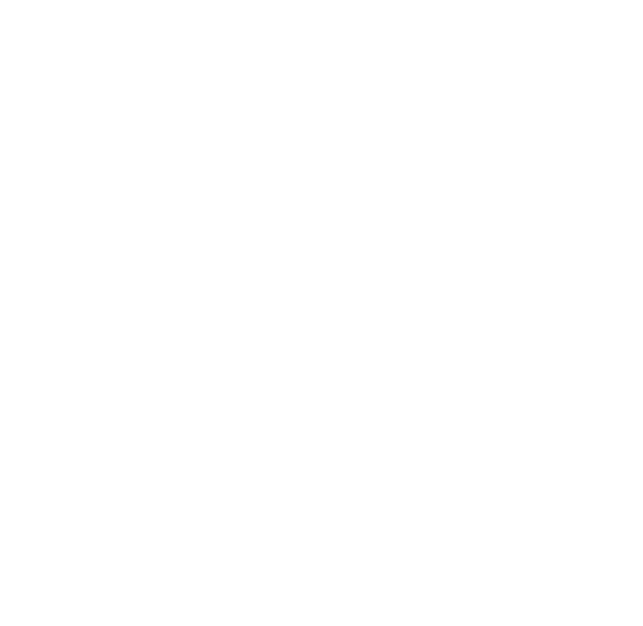
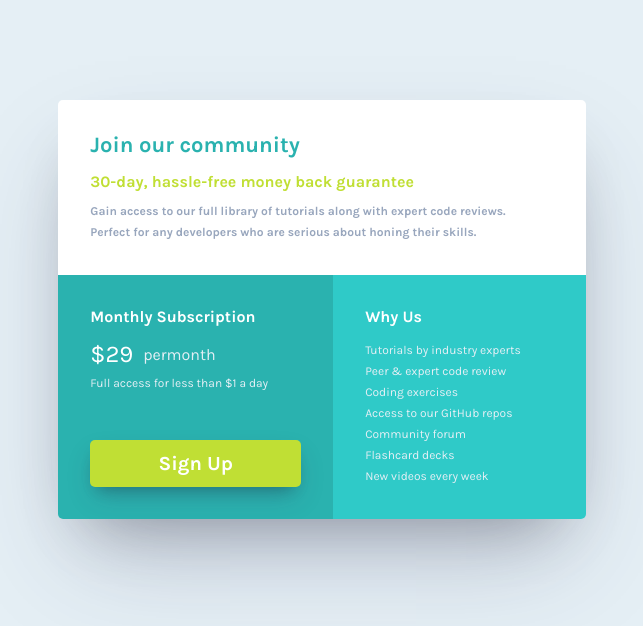
Before and after one commit to abeljrgit/fe-react, a React (Vite) app: page / in a window 1280 px wide. Shown: the top 626 px of the page, without its empty margins (318-961 px from the left). Built offline with nearby package versions, Linux system fonts and the light colour scheme.

Commit message:
fe-mentor/ch14

```diff
--- a/index.html
+++ b/index.html
@@ -2,9 +2,9 @@
 <html lang="en">
   <head>
     <meta charset="UTF-8" />
-    <link rel="icon" type="image/svg+xml" href="/src/img/favicon.svg" />
+    <link rel="icon" type="image/svg+xml" href="/src/img/favicon-32x32.png" />
     <meta name="viewport" content="width=device-width, initial-scale=1.0" />
-    <title>Vite App</title>
+    <title>Single Price Grid</title>
   </head>
   <body>
     <main id="root"></main>
--- a/src/components/App.scss
+++ b/src/components/App.scss
@@ -1,4 +1,37 @@
+@import url("https://fonts.googleapis.com/css2?family=Karla:wght@400;700&display=swap");
+
+$Cyan: hsl(179, 62%, 43%);
+$Cyan-Light: hsl(179, 62%, 49%);
+$Bright-Yellow: hsl(71, 73%, 54%);
+$Bright-Yellow-Light: hsl(71, 80%, 56%);
+$Light-Gray: hsl(204, 43%, 93%);
+$Grayish-Blue: hsl(218, 22%, 67%);
+$White: #fff;
+
+$karla: "Karla", sans-serif;
+
 body {
   width: 100%;
   height: 100%;
+  font-family: $karla;
+  background-color: $Light-Gray;
 }
+
+.App {
+  &__container {
+    max-width: 120rem;
+    margin: 0 auto;
+  }
+
+  &__wrapper {
+    width: 100%;
+    display: flex;
+    justify-content: center;
+    padding: 10rem 0;
+    @media screen and (max-width: 768px) {
+      padding: 5rem 0;
+    }
+  }
+}
+
+@import "./SinglePriceCard.scss";
--- a/src/components/App.tsx
+++ b/src/components/App.tsx
@@ -1,7 +1,16 @@
 import "./App.scss";
+import SinglePriceCard from "./SinglePriceCard";
 
 function App() {
-  return <section className="App">{/* Insert Your Code Here */}</section>;
+  return (
+    <section className="App">
+      <div className="App__container">
+        <div className="App__wrapper">
+          <SinglePriceCard />
+        </div>
+      </div>
+    </section>
+  );
 }
 
 export default App;
--- /dev/null
+++ b/src/components/SinglePriceCard.scss
@@ -0,0 +1,132 @@
+.card {
+  border-radius: 0.5rem;
+  overflow: hidden;
+  box-shadow: rgba(255, 255, 255, 0.1) 0px 1px 1px 0px inset,
+    rgba(50, 50, 93, 0.25) 0px 50px 100px -20px,
+    rgba(0, 0, 0, 0.3) 0px 30px 60px -30px;
+
+  &__row {
+    display: flex;
+    @media screen and (max-width: 768px) {
+      flex-direction: column;
+    }
+  }
+
+  &__join {
+    background-color: $White;
+    padding: 3.2rem 8rem 3.2rem 3.2rem;
+    @media screen and (max-width: 768px) {
+      padding: 2.4rem;
+    }
+  }
+
+  &__join-title {
+    font-size: 2.2rem;
+    color: $Cyan;
+    margin-bottom: 1.4rem;
+  }
+
+  &__join-lead {
+    font-size: 1.6rem;
+    font-weight: 700;
+    color: $Bright-Yellow;
+    margin-bottom: 1rem;
+  }
+
+  &__join-sentences {
+    display: flex;
+    flex-direction: column;
+    font-size: 1.2rem;
+    font-weight: 700;
+    line-height: 1.75;
+    color: $Grayish-Blue;
+  }
+
+  &__rate {
+    flex-grow: 1;
+    background-color: $Cyan;
+    padding: 3.2rem;
+    display: flex;
+    flex-direction: column;
+    @media screen and (max-width: 768px) {
+      padding: 2.4rem;
+    }
+  }
+
+  &__rate-lead {
+    font-size: 1.6rem;
+    font-weight: 700;
+    color: $White;
+    margin-bottom: 1.4rem;
+  }
+
+  &__rate-amount {
+    font-size: 1.6rem;
+    color: $Light-Gray;
+    display: flex;
+    align-items: center;
+    margin-bottom: 0.5rem;
+
+    & > span {
+      font-size: 2.4rem;
+      color: $White;
+      margin-right: 1rem;
+    }
+  }
+
+  &__rate-sentences {
+    font-size: 1.2rem;
+    line-height: 1.75;
+    color: $Light-Gray;
+    margin-bottom: 3rem;
+  }
+
+  &__rate-signup {
+    background-color: $Bright-Yellow;
+    font-size: 2rem;
+    font-weight: 700;
+    text-decoration: none;
+    text-align: center;
+    color: $White;
+    border-radius: 0.5rem;
+    box-shadow: rgba(50, 50, 93, 0.25) 0px 13px 27px -5px,
+      rgba(0, 0, 0, 0.3) 0px 8px 16px -8px;
+    padding: 1.2rem 0;
+    margin-top: auto;
+    transition: all 0.25s ease;
+
+    &:hover {
+      background-color: $Bright-Yellow-Light;
+      transition: all 0.25s ease;
+    }
+
+    &:active {
+      box-shadow: rgba(50, 50, 93, 0.25) 0 0 0 0, rgba(0, 0, 0, 0.3) 0 0 0 0;
+      transition: all 0.25s ease;
+    }
+  }
+
+  &__reason {
+    flex-grow: 1;
+    background-color: $Cyan-Light;
+    padding: 3.2rem;
+    @media screen and (max-width: 768px) {
+      padding: 2.4rem;
+    }
+  }
+
+  &__reason-lead {
+    font-size: 1.6rem;
+    font-weight: 700;
+    color: $White;
+    margin-bottom: 1.4rem;
+  }
+
+  &__reason-sentences {
+    display: flex;
+    flex-direction: column;
+    font-size: 1.2rem;
+    line-height: 1.75;
+    color: $Light-Gray;
+  }
+}
--- /dev/null
+++ b/src/components/SinglePriceCard.tsx
@@ -0,0 +1,53 @@
+function SinglePriceCard() {
+  return (
+    <div className="card">
+      <div className="card__row">
+        <div className="card__join">
+          <h1 className="card__join-title">Join our community</h1>
+          <h3 className="card__join-lead">
+            30-day, hassle-free money back guarantee
+          </h3>
+          <div className="card__join-sentences">
+            <span>
+              Gain access to our full library of tutorials along with expert
+              code reviews.
+            </span>
+            <span>
+              {" "}
+              Perfect for any developers who are serious about honing their
+              skills.
+            </span>
+          </div>
+        </div>
+      </div>
+      <div className="card__row">
+        <div className="card__rate">
+          <h3 className="card__rate-lead">Monthly Subscription</h3>
+          <div className="card__rate-amount">
+            <span>$29</span> permonth
+          </div>
+          <div className="card__rate-sentences">
+            <span>Full access for less than $1 a day</span>
+          </div>
+          <a href="#" className="card__rate-signup">
+            Sign Up
+          </a>
+        </div>
+        <div className="card__reason">
+          <h3 className="card__reason-lead">Why Us</h3>
+          <div className="card__reason-sentences">
+            <span>Tutorials by industry experts</span>
+            <span>Peer &amp; expert code review</span>
+            <span>Coding exercises</span>
+            <span>Access to our GitHub repos</span>
+            <span>Community forum</span>
+            <span>Flashcard decks</span>
+            <span>New videos every week</span>
+          </div>
+        </div>
+      </div>
+    </div>
+  );
+}
+
+export default SinglePriceCard;
```
Also changed, not shown: src/img/favicon-32x32.png (added), 1 other file (tests, documents, lock files or other folders).
